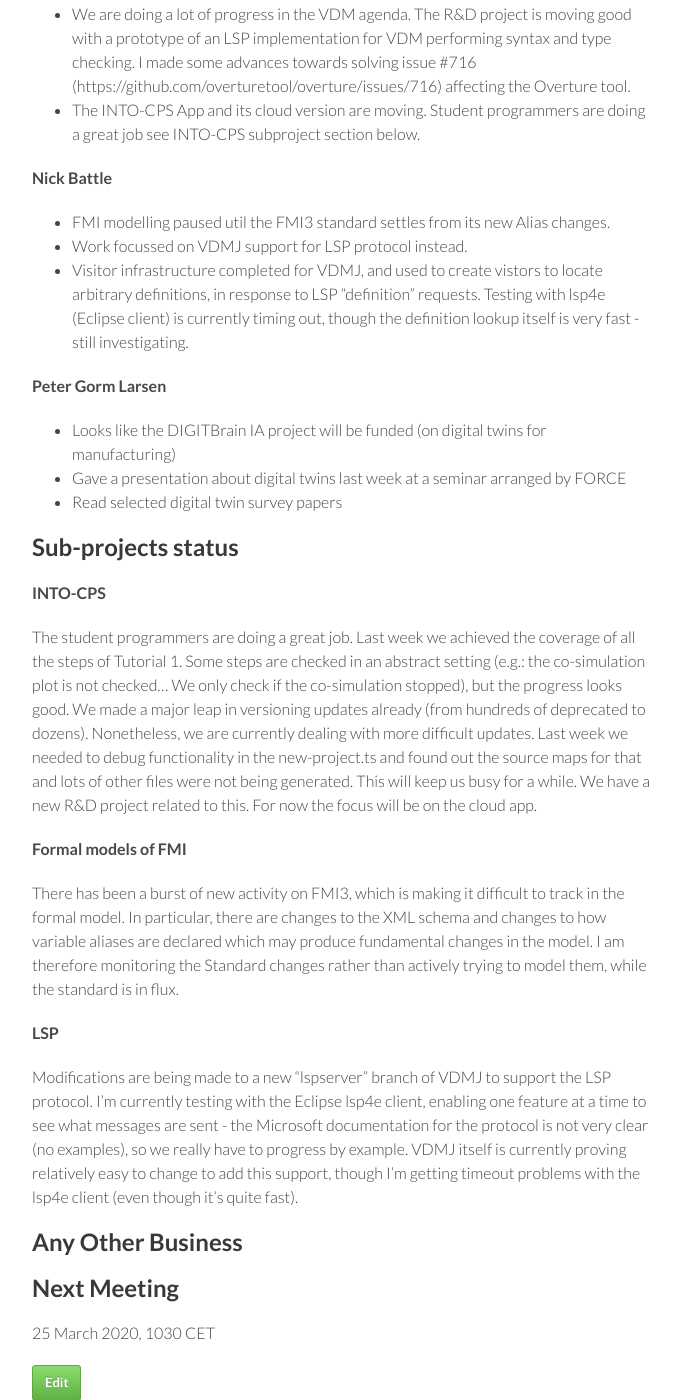
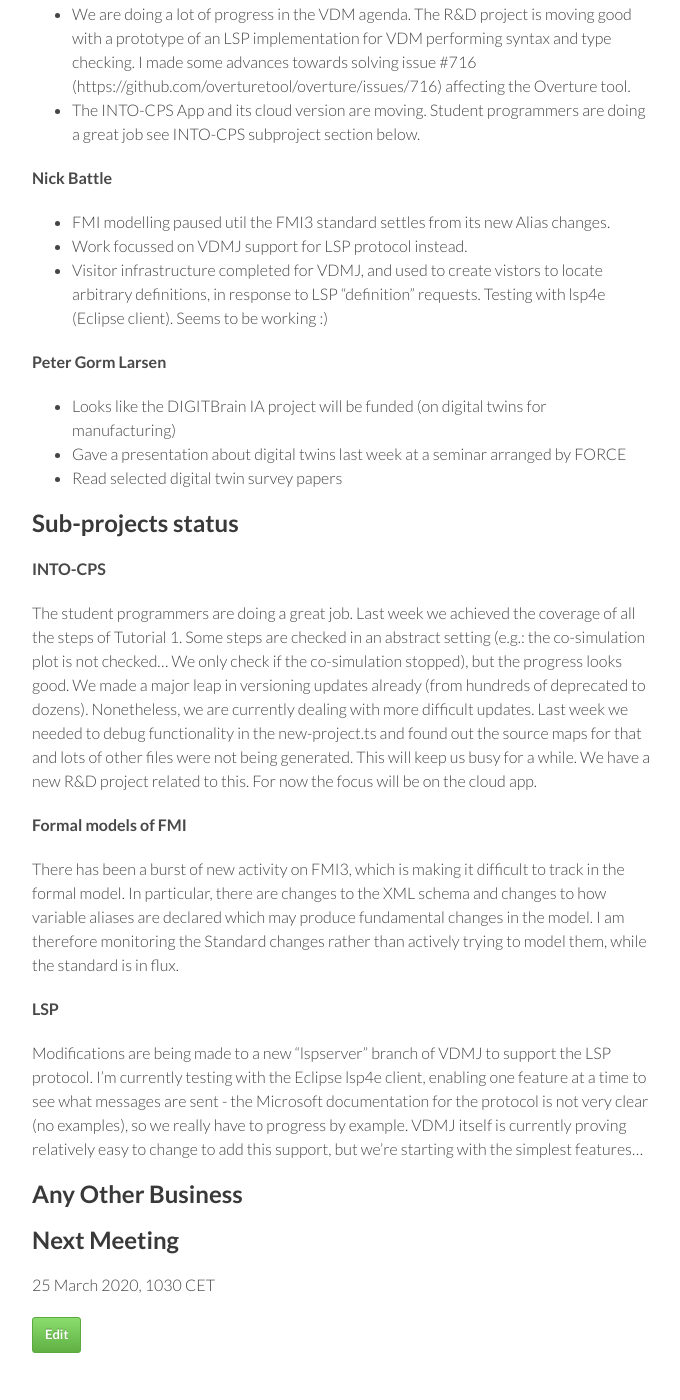
Before and after one commit to digitaltwincentre/digitaltwincentre.github.io, a Jekyll site: the page built from _biweeklies/Biweekly-13.md, in a window 1280 px wide and 1400 px high, scrolled down 447 px. Shown: the whole window, without its empty margins (418-1098 px from the left). Built offline with Jekyll 4.4.1, drawn with Linux system fonts in a browser that asks for light colours; nearby versions of some CDN libraries.

Commit message:
Update Biweekly-13.md

```diff
--- a/_biweeklies/Biweekly-13.md
+++ b/_biweeklies/Biweekly-13.md
@@ -32,7 +32,7 @@ date: 11 March 2020, 1030 CEST
 #### Nick Battle
 * FMI modelling paused util the FMI3 standard settles from its new Alias changes.
 * Work focussed on VDMJ support for LSP protocol instead.
-* Visitor infrastructure completed for VDMJ, and used to create vistors to locate arbitrary definitions, in response to LSP "definition" requests. Testing with lsp4e (Eclipse client) is currently timing out, though the definition lookup itself is very fast - still investigating.
+* Visitor infrastructure completed for VDMJ, and used to create vistors to locate arbitrary definitions, in response to LSP "definition" requests. Testing with lsp4e (Eclipse client). Seems to be working :)
 
 #### Peter Gorm Larsen
 * Looks like the DIGITBrain IA project will be funded (on digital twins for manufacturing)
@@ -52,7 +52,7 @@ There has been a burst of new activity on FMI3, which is making it difficult to
 
 #### LSP
 
-Modifications are being made to a new "lspserver" branch of VDMJ to support the LSP protocol. I'm currently testing with the Eclipse lsp4e client, enabling one feature at a time to see what messages are sent - the Microsoft documentation for the protocol is not very clear (no examples), so we really have to progress by example. VDMJ itself is currently proving relatively easy to change to add this support, though I'm getting timeout problems with the lsp4e client (even though it's quite fast).
+Modifications are being made to a new "lspserver" branch of VDMJ to support the LSP protocol. I'm currently testing with the Eclipse lsp4e client, enabling one feature at a time to see what messages are sent - the Microsoft documentation for the protocol is not very clear (no examples), so we really have to progress by example. VDMJ itself is currently proving relatively easy to change to add this support, but we're starting with the simplest features...
 
 
 ##  Any Other Business
```
